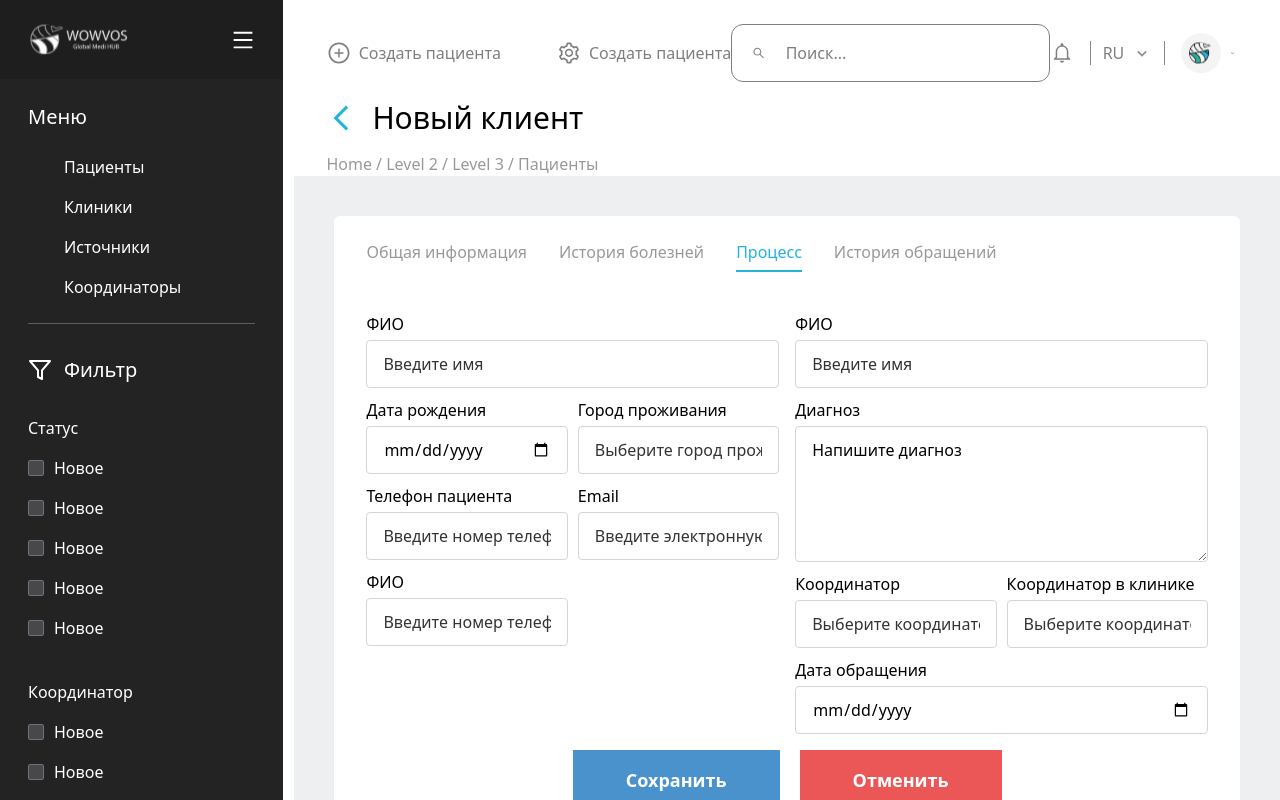
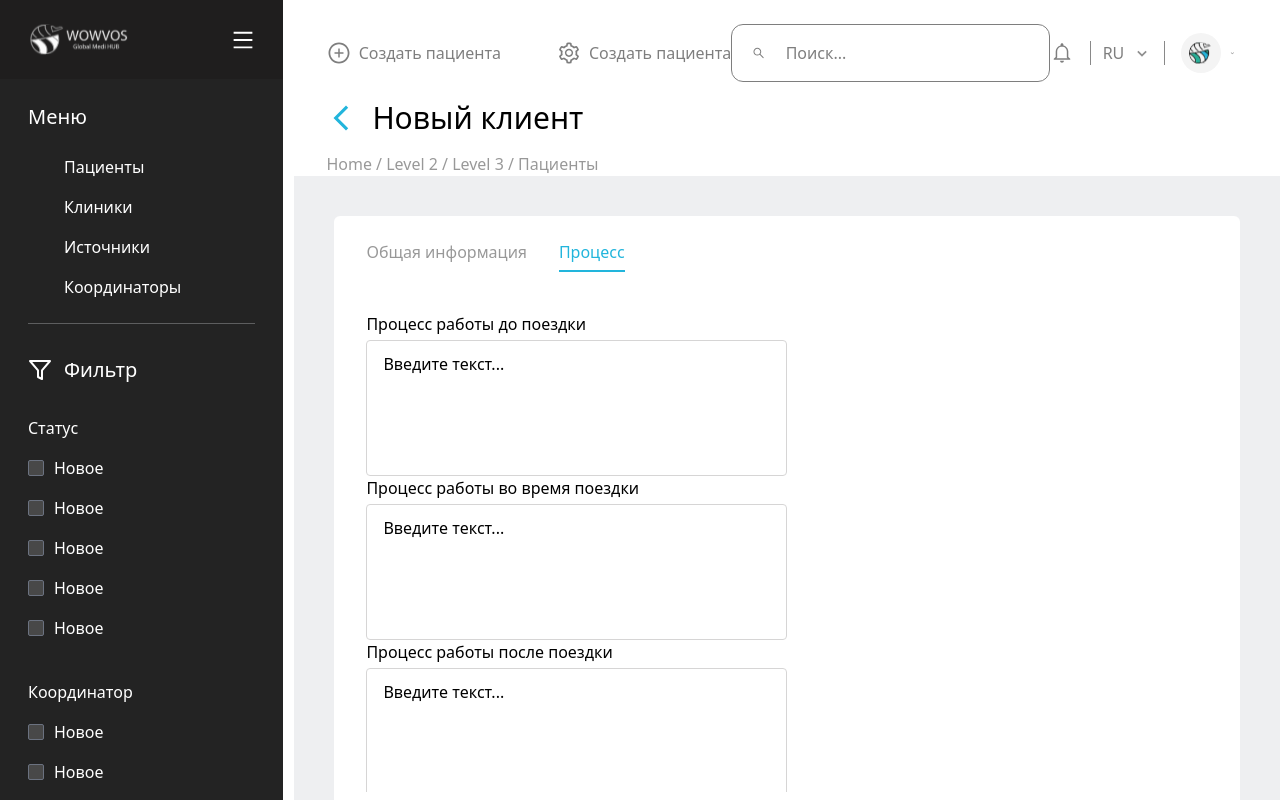
Before and after one commit to Daler-web-dev/WowVos_CRM, a Next.js app: page /newCustomer in a window 1280 px wide. Both pictures are taken after a click on the element "Процесс". Shown: the top 800 px of the page. Built offline with nearby package versions, Linux system fonts and the light colour scheme.

Commit message:
process tab is ready too

```diff
--- /dev/null
+++ b/src/components/tabs_content/Add_form.tsx
@@ -0,0 +1,67 @@
+import React from "react";
+import DefInput from "../DefInput";
+
+interface Add_formProps {}
+
+const Add_form: React.FC<Add_formProps> = () => {
+	return (
+		<form className="flex w-full gap-4">
+			<div className="flex flex-col w-full gap-2.5">
+				<DefInput label="ФИО" placeholder="Введите имя" />
+				<div className="grid grid-cols-2 gap-2.5 w-full">
+					<DefInput
+						label="Дата рождения"
+						placeholder="Выберите дату рождения"
+						type="date"
+					/>
+					<DefInput
+						label="Город проживания"
+						placeholder="Выберите город проживания"
+					/>
+					<DefInput
+						label="Телефон пациента"
+						placeholder="Введите номер телефона"
+						type="tel"
+					/>
+					<DefInput
+						label="Email"
+						placeholder="Введите электронную почту"
+						type="email"
+					/>
+					<DefInput
+						label="ФИО"
+						placeholder="Введите номер телефона"
+						type="tel"
+					/>
+				</div>
+			</div>
+			<div className="flex flex-col w-full gap-2.5">
+				<DefInput label="ФИО" placeholder="Введите имя" />
+				<div className="flex flex-col gap-1">
+					<span>Диагноз</span>
+					<textarea
+						placeholder="Напишите диагноз"
+						className="def-input w-full h-[136px] resize-none"
+					></textarea>
+				</div>
+				<div className="flex gap-2.5 w-full">
+					<DefInput
+						label="Координатор"
+						placeholder="Выберите координатора"
+					/>
+					<DefInput
+						label="Координатор в клинике"
+						placeholder="Выберите координатора"
+					/>
+				</div>
+				<DefInput
+					label="Дата обращения"
+					placeholder="Выберите координатора"
+					type="date"
+				/>
+			</div>
+		</form>
+	);
+};
+
+export default Add_form;
--- /dev/null
+++ b/src/components/tabs_content/Process_form.tsx
@@ -0,0 +1,35 @@
+import React from "react";
+
+interface Process_formProps {}
+
+const Process_form: React.FC<Process_formProps> = () => {
+	return (
+		<form className="w-full gap-4 h-[60vh] overflow-y-scroll">
+            <div className="flex flex-col w-[50%]" >
+                <div className="flex flex-col gap-1">
+                    <span>Процесс работы до поездки</span>
+                    <textarea
+                        placeholder="Введите текст..."
+                        className="def-input w-full h-[136px] resize-none"
+                    ></textarea>
+                </div>
+                <div className="flex flex-col gap-1">
+                    <span>Процесс работы во время поездки</span>
+                    <textarea
+                        placeholder="Введите текст..."
+                        className="def-input w-full h-[136px] resize-none"
+                    ></textarea>
+                </div>
+                <div className="flex flex-col gap-1">
+                    <span>Процесс работы после поездки</span>
+                    <textarea
+                        placeholder="Введите текст..."
+                        className="def-input w-full h-[136px] resize-none"
+                    ></textarea>
+                </div>
+            </div>
+		</form>
+	);
+};
+
+export default Process_form;
--- a/src/pages/newCustomer.tsx
+++ b/src/pages/newCustomer/index.tsx
@@ -1,4 +1,6 @@
 import DefInput from "@/components/DefInput";
+import Add_form from "@/components/tabs_content/Add_form";
+import Process_form from "@/components/tabs_content/Process_form";
 import React, { useState } from "react";
 import { MdArrowBackIosNew } from "react-icons/md";
 
@@ -7,9 +9,7 @@ interface newCustomerProps {}
 const newCustomer: React.FC<newCustomerProps> = () => {
 	const [tabs, setTabs] = useState([
 		"Общая информация",
-		"История болезней",
-		"Процесс",
-		"История обращений",
+		"Процесс"
 	]);
 	const [active_tab, setActive_tab] = useState(0);
 
@@ -44,30 +44,9 @@ const newCustomer: React.FC<newCustomerProps> = () => {
 						))}
 					</div>
                     <div className="flex flex-col items-center justify-between w-full pt-10 gap-4" >
-                        <form className="flex w-full gap-4" >
-                            <div className="flex flex-col w-full gap-2.5" >
-								<DefInput label="ФИО" placeholder="Введите имя" />
-								<div className="grid grid-cols-2 gap-2.5 w-full" >
-									<DefInput label="Дата рождения" placeholder="Выберите дату рождения" type="date" />
-									<DefInput label="Город проживания" placeholder="Выберите город проживания" />
-									<DefInput label="Телефон пациента" placeholder="Введите номер телефона" type="tel" />
-									<DefInput label="Email" placeholder="Введите электронную почту" type="email" />
-									<DefInput label="ФИО" placeholder="Введите номер телефона" type="tel" />
-								</div>
-                            </div>
-							<div className="flex flex-col w-full gap-2.5" >
-								<DefInput label="ФИО" placeholder="Введите имя" />
-								<div className="flex flex-col gap-1" >
-									<span>Диагноз</span>
-									<textarea placeholder="Напишите диагноз" className="def-input w-full h-[136px]" ></textarea>
-								</div>
-								<div className="flex gap-2.5 w-full" >
-									<DefInput label="Координатор" placeholder="Выберите координатора" />
-									<DefInput label="Координатор в клинике" placeholder="Выберите координатора" />
-								</div>
-								<DefInput label="Дата обращения" placeholder="Выберите координатора" type="date" />
-							</div>
-                        </form>
+						{
+							active_tab === 0 ? <Add_form/> : <Process_form/>
+						}
 						<center className="flex gap-5" >
 							<button className="py-4 px-[53px] bg-[#4992CC] text-white text-lg font-semibold" >Сохранить</button>
 							<button className="py-4 px-[53px] bg-[#EB5757] text-white text-lg font-semibold" >Отменить</button>
```
